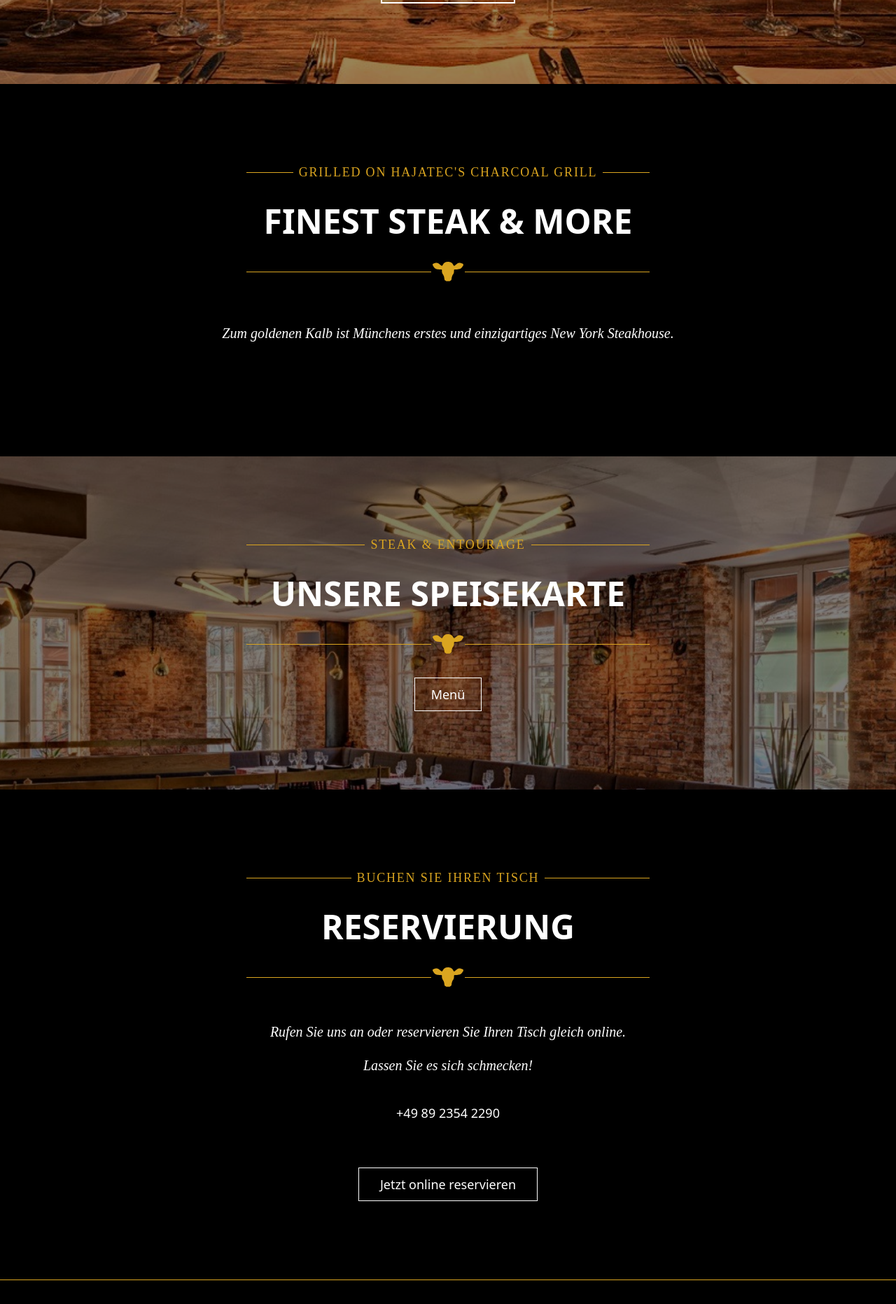
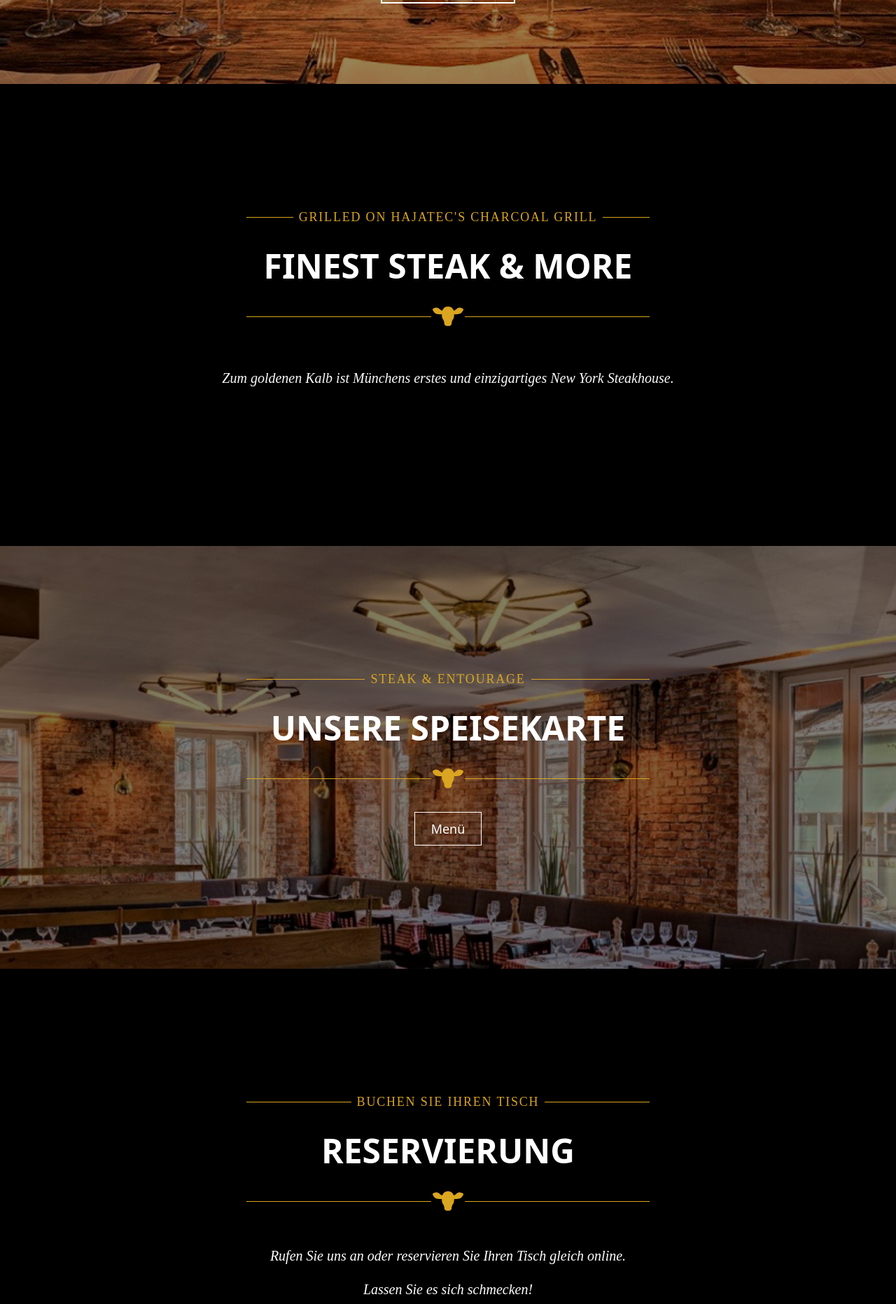
Before and after one commit to KorbiQWeidinger/zum-goldenen-kalb, a React (Vite) app: page / in a window 1280 px wide. Shown: the part 680-2543 px from the top of the page at 70% size. Built offline with nearby package versions, Linux system fonts and the light colour scheme; a web font is replaced by a local one.

Commit message:
feat: spacing

```diff
--- a/src/pages/Main.tsx
+++ b/src/pages/Main.tsx
@@ -36,7 +36,7 @@
       </ParallaxBanner>
       <div
         id="about"
-        className="bg-black text-white py-28 px-4 md:px-16 text-center"
+        className="bg-black text-white py-44 px-4 md:px-16 text-center"
       >
         <BlockHeader
           label="Grilled on HaJaTec's charcoal grill"
@@ -46,7 +46,7 @@
       </div>
       <ParallaxBanner
         layers={[{ image: "/kalb-tables.jpg", speed: -25 }]}
-        className="relative flex flex-col items-center justify-center w-screen min-w-screen py-28 px-4 md:px-16 text-center"
+        className="relative flex flex-col items-center justify-center w-screen min-w-screen py-44 px-4 md:px-16 text-center"
       >
         <div className="absolute inset-0 bg-black opacity-50 z-10" />
         <BlockHeader label={"Steak & Entourage"} header={t("home.title_1")} />
@@ -57,7 +57,7 @@
           {t("home.buttons.menu")}
         </button>
       </ParallaxBanner>
-      <div className="bg-black text-white py-28 px-4 md:px-16 text-center">
+      <div className="bg-black text-white py-44 px-4 md:px-16 text-center">
         <BlockHeader label={t("home.divider_1")} header={t("home.title_2")} />
         <div className="flex flex-col justify-center items-center">
           <div className="mt-10 font-times italic text-xl text-white">
```
